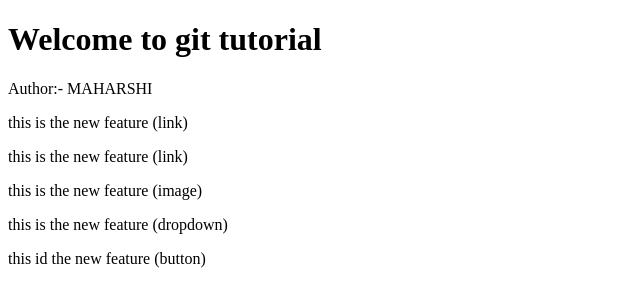
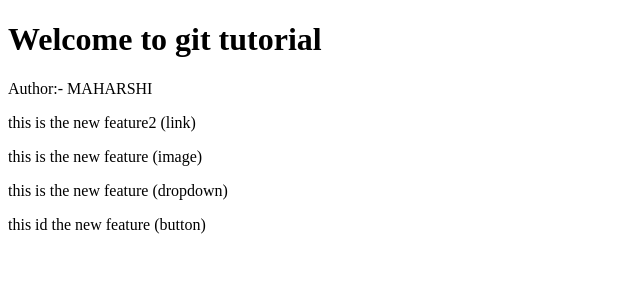
Before and after one commit to Maharshi2006/Git_Tutorial, a plain HTML site: page index.html in a window 1280 px wide. Shown: the whole page, without its empty margins (0-640 px from the left). Drawn offline with Linux system fonts and the light colour scheme.

Commit message:
feature2

```diff
--- a/index.html
+++ b/index.html
@@ -8,8 +8,7 @@
 <body>
     <h1>Welcome to git tutorial</h1>
     <P>Author:- MAHARSHI</P>
-    <p>this is the new feature (link)</p>
-    <p>this is the new feature (link)</p>
+    <p>this is the new feature2 (link)</p>
     <p>this is the new feature (image)</p>
     <p>this is the new feature (dropdown)</p>
     <p>this id the new feature (button)</p>
```
